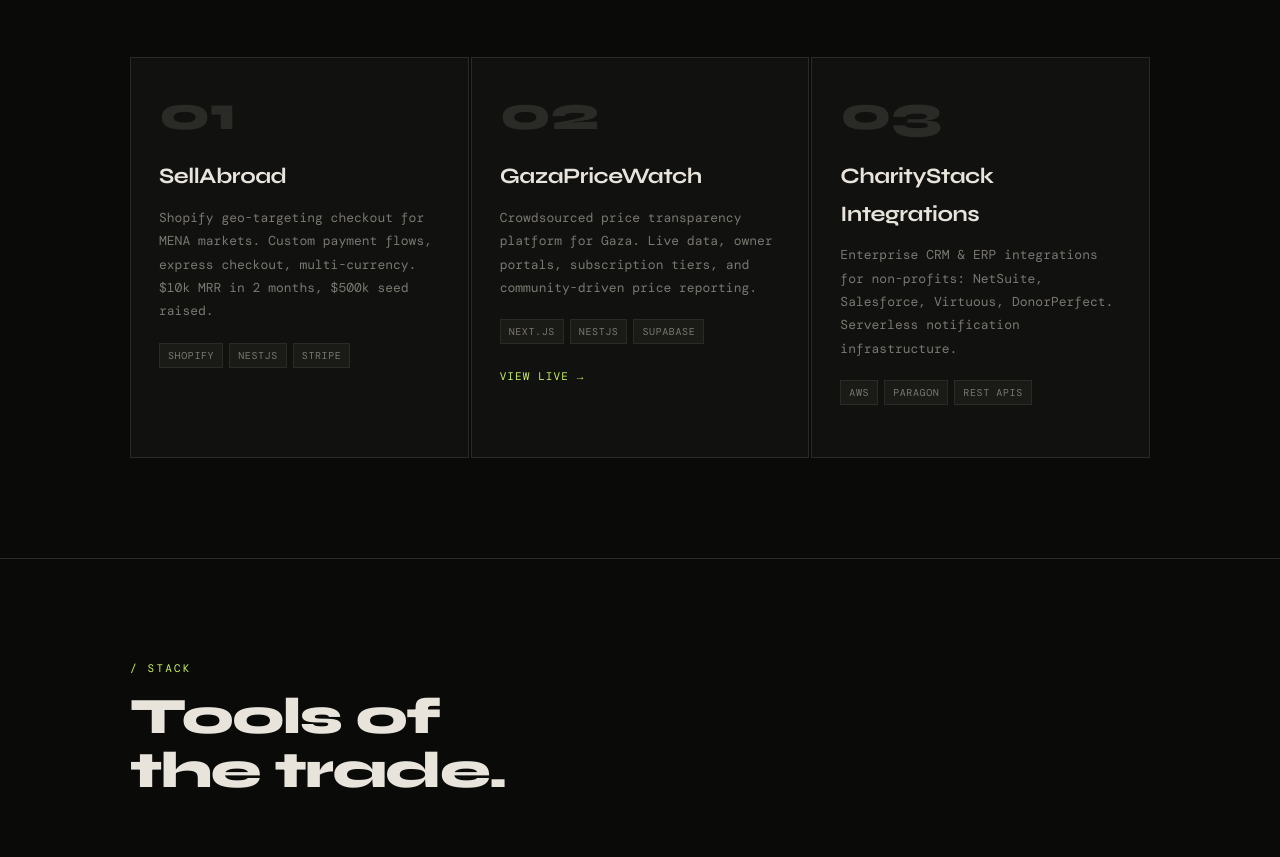
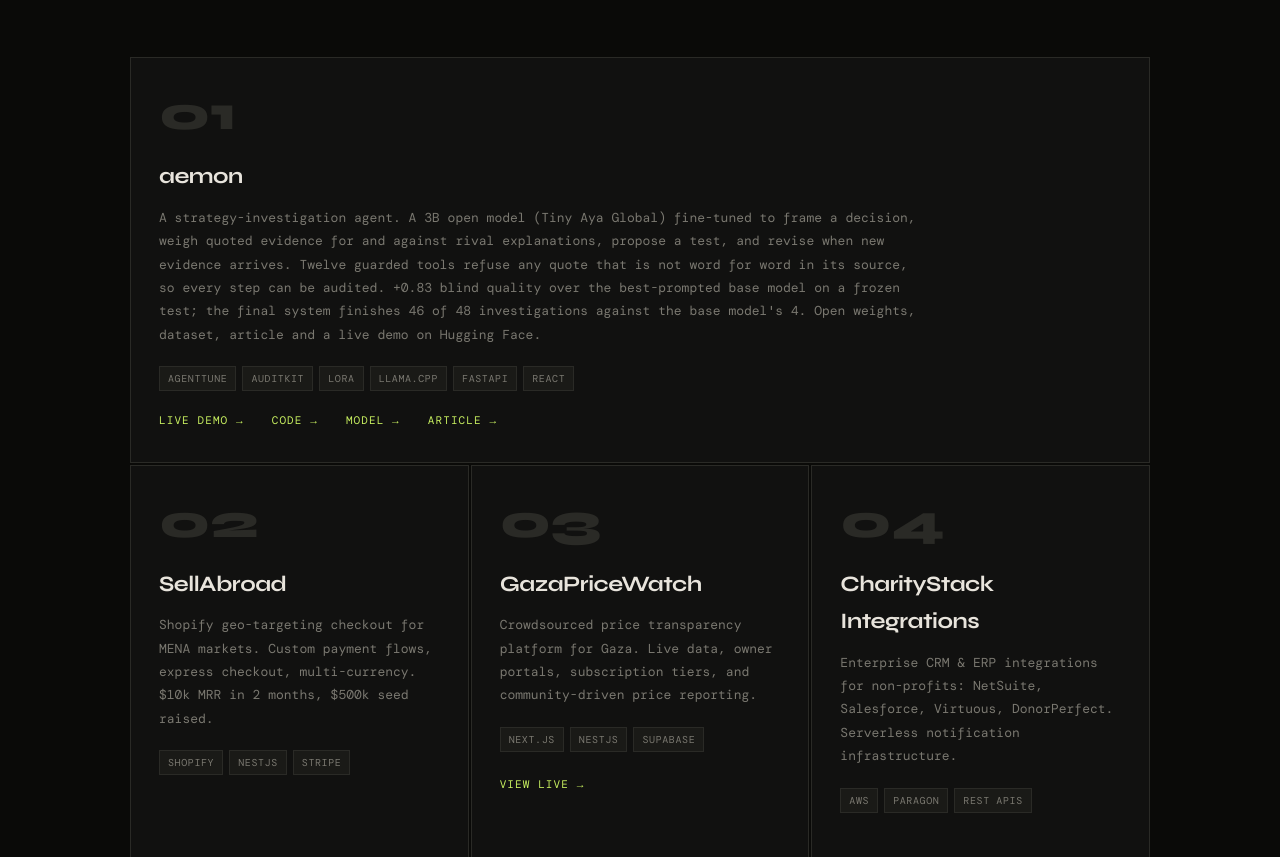
Before and after one commit to HatemSaadallah/HatemSaadallah, a plain HTML site: page index.html in a window 1280 px wide. Shown: the part 2251-3108 px from the top of the page. Drawn offline with nearby package versions, Linux system fonts and the light colour scheme; a web font is replaced by a local one.

Commit message:
aemon on the personal site: a full-width card at the top of Projects with links to the demo, code, model and article; the credit line removed from the README card

```diff
--- a/index.html
+++ b/index.html
@@ -20,6 +20,7 @@
       --accent: #c8f060;
       --accent2: #f0a030;
       --accent3: #60d0c8;
+      --accent4: #8fa3ff;
       --font-display: 'Syne', sans-serif;
       --font-mono: 'DM Mono', monospace;
     }
@@ -352,6 +353,10 @@
     .project-card:hover::before { background: var(--accent); }
     .project-card.orange:hover::before { background: var(--accent2); }
     .project-card.teal:hover::before { background: var(--accent3); }
+    .project-card.blue:hover::before { background: var(--accent4); }
+    .project-card.featured { grid-column: 1 / -1; }
+    .project-card.featured .project-desc { max-width: 760px; }
+    .project-links { display: flex; flex-wrap: wrap; gap: 8px 28px; }
     .project-num {
       font-family: var(--font-display);
       font-size: 48px;
@@ -756,8 +761,25 @@
     <h2 class="section-title reveal">Things I've<br />shipped.</h2>
     <div class="projects-grid">
 
+      <div class="project-card blue featured reveal">
+        <div class="project-num">01</div>
+        <div class="project-name">aemon</div>
+        <p class="project-desc">
+          A strategy-investigation agent. A 3B open model (Tiny Aya Global) fine-tuned to frame a decision, weigh quoted evidence for and against rival explanations, propose a test, and revise when new evidence arrives. Twelve guarded tools refuse any quote that is not word for word in its source, so every step can be audited. +0.83 blind quality over the best-prompted base model on a frozen test; the final system finishes 46 of 48 investigations against the base model's 4. Open weights, dataset, article and a live demo on Hugging Face.
+        </p>
+        <div class="exp-tags" style="margin-bottom:20px;">
+          <span class="tag">AgentTune</span><span class="tag">AuditKIT</span><span class="tag">LoRA</span><span class="tag">llama.cpp</span><span class="tag">FastAPI</span><span class="tag">React</span>
+        </div>
+        <div class="project-links">
+          <a href="https://huggingface.co/spaces/HatemSaadallah/aemon" target="_blank" class="project-link">Live demo →</a>
+          <a href="https://github.com/HatemSaadallah/aemon" target="_blank" class="project-link">Code →</a>
+          <a href="https://huggingface.co/two-eyed-ravens/aemon" target="_blank" class="project-link">Model →</a>
+          <a href="https://huggingface.co/blog/HatemSaadallah/aemon" target="_blank" class="project-link">Article →</a>
+        </div>
+      </div>
+
       <div class="project-card reveal">
-        <div class="project-num">01</div>
+        <div class="project-num">02</div>
         <div class="project-name">SellAbroad</div>
         <p class="project-desc">
           Shopify geo-targeting checkout for MENA markets. Custom payment flows, express checkout, multi-currency. $10k MRR in 2 months, $500k seed raised.
@@ -768,7 +790,7 @@
       </div>
 
       <div class="project-card orange reveal">
-        <div class="project-num">02</div>
+        <div class="project-num">03</div>
         <div class="project-name">GazaPriceWatch</div>
         <p class="project-desc">
           Crowdsourced price transparency platform for Gaza. Live data, owner portals, subscription tiers, and community-driven price reporting.
@@ -780,7 +802,7 @@
       </div>
 
       <div class="project-card teal reveal">
-        <div class="project-num">03</div>
+        <div class="project-num">04</div>
         <div class="project-name">CharityStack Integrations</div>
         <p class="project-desc">
           Enterprise CRM &amp; ERP integrations for non-profits: NetSuite, Salesforce, Virtuous, DonorPerfect. Serverless notification infrastructure.
```
Also changed, not shown: 1 other file.
